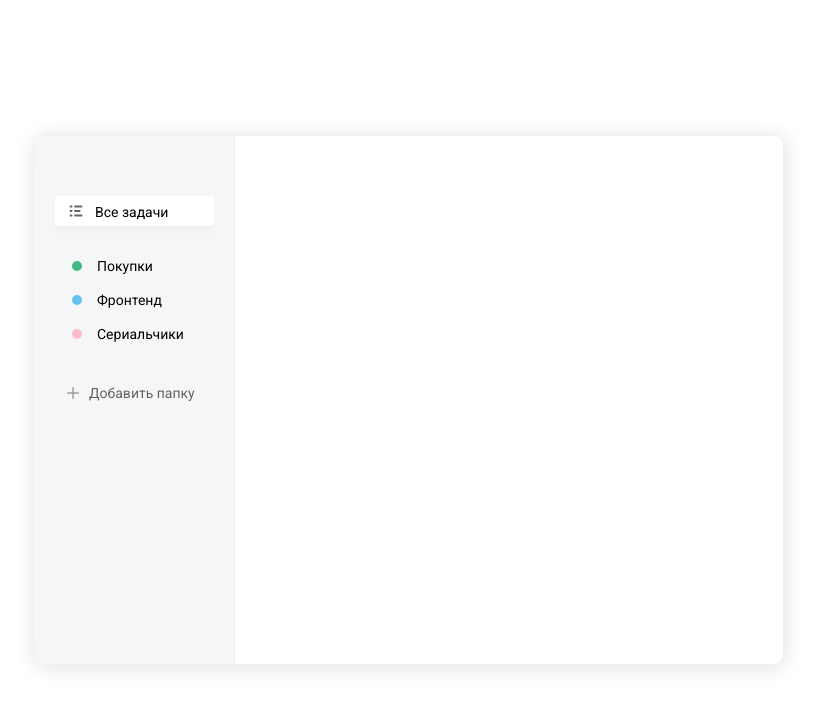
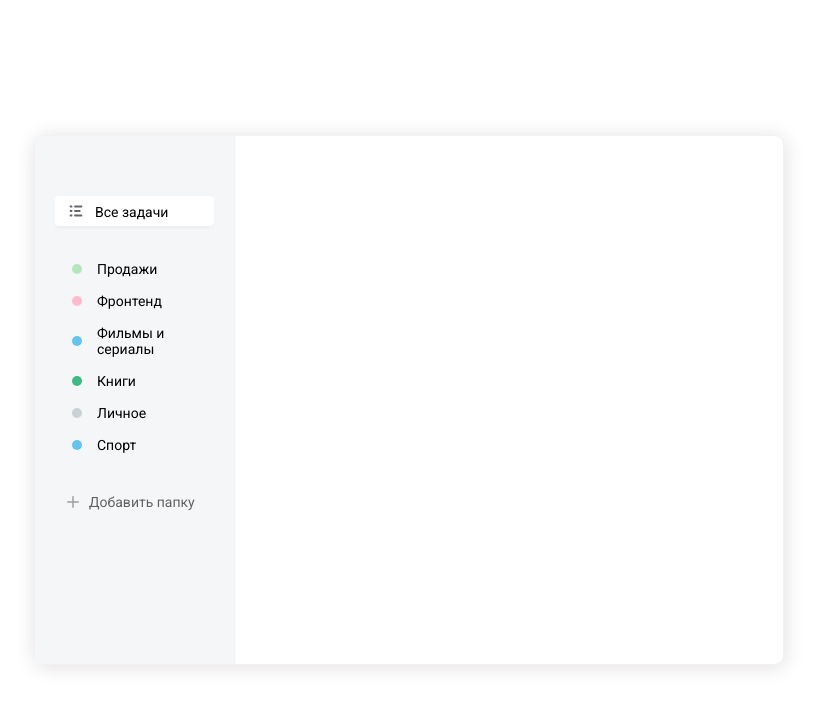
Before and after one commit to David-Sarif/cool-todo-react, a React (Create React App) app: page / in a window 1280 px wide. Shown: the top 708 px of the page, without its empty margins (231-1050 px from the left). Built offline with nearby package versions, Linux system fonts and the light colour scheme.

Commit message:
feat: add some behavior to popup

```diff
--- a/src/App.js
+++ b/src/App.js
@@ -1,4 +1,4 @@
-import React from "react";
+import React, { useState } from "react";
 import listSvg from './assets/img/list.svg'
 import List from './components/List/List'
 import AddList from "./components/List/AddList";
@@ -7,30 +7,28 @@ import DB from './assets/db.json'
 
 
 function App() {
+  const [lists, setLists] = useState(DB.lists.map(list => {
+    list.color = DB.colors.find(color => (color.id === list.colorId)).name;
+    return list
+  }))
+
+  const onAddList = (obj) => {
+    console.log(obj)
+    const  newLists = [...lists,obj];
+    setLists(newLists)
+  }
+
   return (<div className="todo">
     <div className="todo__sidebar">
+      <List items={[{
+        icon: listSvg,
+        name: 'Все задачи',
+        active: true,
+      }]}>
 
-      <List  items={[
-        {
-          icon: listSvg,
-          name: 'Все задачи',
-          active: true,
-        },
-        {
-          color: 'green',
-          name: 'Покупки',
-        },
-        {
-          color: 'blue',
-          name: 'Фронтенд',
-        },
-        {
-          color: 'pink',
-          name: 'Сериальчики',
-        },
-
-      ]} />
-      <AddList colors={DB.colors}></AddList>
+      </List>
+      <List items={lists} />
+      <AddList onAddList={onAddList} colors={DB.colors}></AddList>
 
 
     </div>
--- a/src/assets/db.json
+++ b/src/assets/db.json
@@ -29,12 +29,8 @@
       "name": "Спорт",
       "colorId": 3,
       "id": 6
-    },
-    {
-      "name": "Курс по ReactJS ToDo",
-      "colorId": 7,
-      "id": 7
     }
+
   ],
   "tasks": [
     {
--- a/src/components/List/AddList.jsx
+++ b/src/components/List/AddList.jsx
@@ -5,8 +5,9 @@ import addSvg from '../../assets/img/add.svg'
 import AddListPopup from './AddListPopup'
 import './AddList.scss'
 
-const AddList = ({ colors }) => {
+const AddList = ({ colors, onAddList }) => {
     const [isPopupVisible, setPopupVisible] = useState(false);
+
 
     return (
         <div className='addList'>
@@ -17,7 +18,7 @@ const AddList = ({ colors }) => {
             },]}
                 onClickAddButton={() => { setPopupVisible(!isPopupVisible) }} >
             </List >
-            {isPopupVisible ? <AddListPopup setPopupVisible={setPopupVisible} colors = {colors}></AddListPopup> : ''}
+            {isPopupVisible ? <AddListPopup onAddList={onAddList}  setPopupVisible={setPopupVisible} colors = {colors}></AddListPopup> : ''}
         </div>
     )
 }
--- a/src/components/List/AddListPopup.jsx
+++ b/src/components/List/AddListPopup.jsx
@@ -3,19 +3,33 @@ import Badge from '../Badge/Badge'
 import closeSvg from '../../assets/img/close.svg'
 
 
-const AddListPopup = ({ colors, setPopupVisible }) => {
+const AddListPopup = ({ colors, setPopupVisible, onAddList }) => {
     const [selectedColor, selectColor] = useState(colors[0].id);
+    const [inputValue, setInputValue] = useState('');
+
+    const addList = () => {
+        if (!inputValue){
+            alert('Введите название списка');
+            return;
+        }
+        const color = colors.find(c=>(c.id===selectedColor)).name;
+        onAddList({id:Math.random(), name: inputValue, colorId: selectedColor, color});
+        setPopupVisible(false);
+        setInputValue('')
+        selectColor(colors[0].id)
+
+    }
 
     return (
         <div className='addList__popup'>
             <img src={closeSvg} alt='closeSvg' onClick={() => setPopupVisible(false)} className="addList__popup-close-btn"></img>
-            <input type="text" placeholder='Название папки' className='field' />
+            <input type="text" value={inputValue} onChange={(e) => setInputValue(e.target.value)} placeholder='Название папки' className='field' />
             <div className="addList__popup-colors">
                 {colors.map(el =>
                     (<Badge className={selectedColor===el.id && 'active'} onClick={() => selectColor(el.id)} key={el.id} color={el.name}> </Badge>))}
             </div>
 
-            <button className='button'>Добавить</button>
+            <button className='button' onClick={addList}>Добавить</button>
         </div>
     )
 }
--- a/src/components/List/List.scss
+++ b/src/components/List/List.scss
@@ -9,19 +9,16 @@
     }
   }
 
-  &__add-button {
-    margin-bottom: 0 !important;
-  }
 
   li {
     display: flex;
     align-items: center;
     padding: 6px 12px;
     cursor: pointer;
-    margin-bottom: 5px;
+    margin-bottom: 3px;
 
-    &:first-child {
-      margin-bottom: 25px;
+    &:hover{
+      background: rgba(255,255,255,0.3);
     }
 
     &.active {
```
